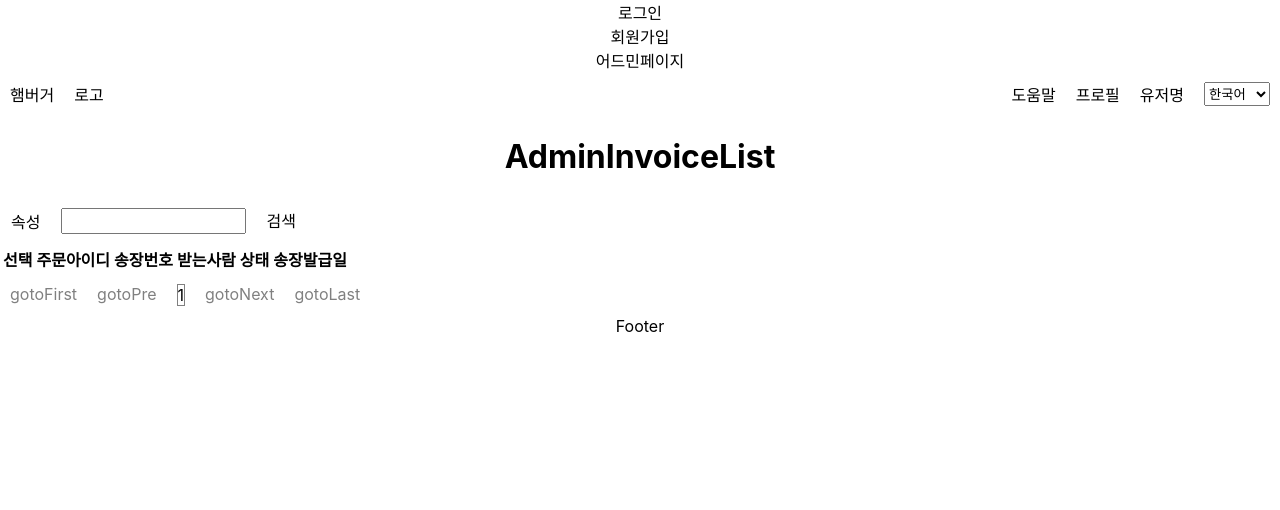
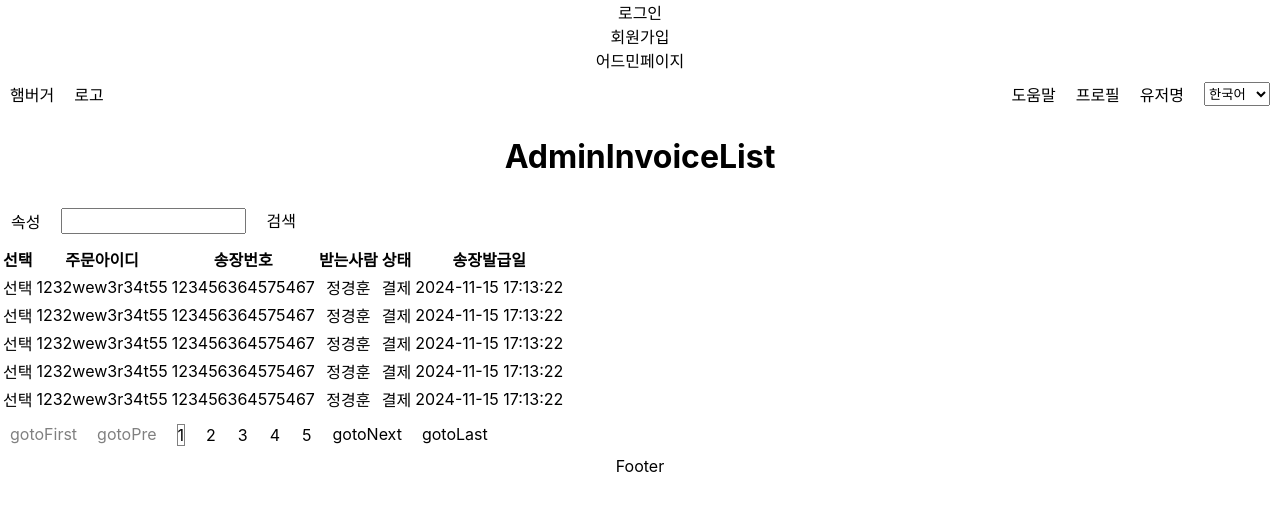
Before and after one commit to Abba-Zone/eabbashop_web, a React (Create React App) app in the folder frontend/: page /admin/invoice in a window 1280 px wide. Shown: the top 510 px of the page. Built offline with nearby package versions, Linux system fonts and the light colour scheme.

Commit message:
🚀FEAT: Connect Apis And Page

```diff
--- a/frontend/src/apis/sale.ts
+++ b/frontend/src/apis/sale.ts
@@ -1,5 +1,6 @@
 import { getData, postData, getTestData} from './mainApi'
 
+/* ORder */
 export const getOrderList = (pageNo:number, pageSize:number, filter:number, filterValue:string, sort:string, sortValue:string):orderList => {
     /* real code*/
     // getData<orderList>('/list/admin?' + 'pageNo='+ pageNo + '&pageSize='+ pageSize + '&filter='+ filter + '&filterValue='+ filterValue + '&sort='+ sort+ '&sortValue='+ sortValue)
@@ -67,3 +68,27 @@ export const getOrderDetail = (orderID:string):orderDetail => {
     };
     return result;
 }
+
+/* Invoice */
+export const getInvoiceList = (pageNo:number, pageSize:number, filter:number, filterValue:string, sort:string, sortValue:string):invoiceList => {
+    /* real code*/
+    // getData<invoiceList>('/list/admin?' + 'pageNo='+ pageNo + '&pageSize='+ pageSize + '&filter='+ filter + '&filterValue='+ filterValue + '&sort='+ sort+ '&sortValue='+ sortValue)
+    //     .then((data:APIResponse<invoiceList>) => {
+    //         return data.result;
+    //     }
+    // );
+    // return null as unknown as invoiceList;
+
+    /* make for test*/
+    var result :invoiceList = {
+        totalInvoice: 123412414,
+        invoices : [
+            {invoiceID : "1x2c33xq445wq6rew6578", orderDetailID : "1232wew3r34t55",	invoiceNo : "123456364575467", status: "결제", name : "정경훈", createdDateTime : "2024-11-15 17:13:22"},
+            {invoiceID : "2x2c33xq445wq6rew6578", orderDetailID : "1232wew3r34t55",	invoiceNo : "123456364575467", status: "결제", name : "정경훈", createdDateTime : "2024-11-15 17:13:22"},
+            {invoiceID : "3x2c33xq445wq6rew6578", orderDetailID : "1232wew3r34t55",	invoiceNo : "123456364575467", status: "결제", name : "정경훈", createdDateTime : "2024-11-15 17:13:22"},
+            {invoiceID : "4x2c33xq445wq6rew6578", orderDetailID : "1232wew3r34t55",	invoiceNo : "123456364575467", status: "결제", name : "정경훈", createdDateTime : "2024-11-15 17:13:22"},
+            {invoiceID : "5x2c33xq445wq6rew6578", orderDetailID : "1232wew3r34t55",	invoiceNo : "123456364575467", status: "결제", name : "정경훈", createdDateTime : "2024-11-15 17:13:22"},
+        ]
+    };
+    return result;
+}
--- a/frontend/src/services/sale.ts
+++ b/frontend/src/services/sale.ts
@@ -1,5 +1,7 @@
-import { getOrderList, getOrderDetail } from '../apis/sale'
+import { getOrderList, getOrderDetail, getInvoiceList } from '../apis/sale'
 
+
+/* Order */
 export const getOrderList_s = async (pageNo:number, pageSize:number, filter:number, filterValue:string, sort:string, sortValue:string): Promise<orderList> => {
     return await getOrderList(pageNo, pageSize, filter, filterValue, sort, sortValue);
 };
@@ -7,3 +9,8 @@ export const getOrderList_s = async (pageNo:number, pageSize:number, filter:numb
 export const getOrderDetail_s = async (orderID:string): Promise<orderDetail> => {
     return await getOrderDetail(orderID);
 };
+
+/* Invoice */
+export const getInvoiceList_s = async (pageNo:number, pageSize:number, filter:number, filterValue:string, sort:string, sortValue:string): Promise<invoiceList> => {
+    return await getInvoiceList(pageNo, pageSize, filter, filterValue, sort, sortValue);
+};
```
